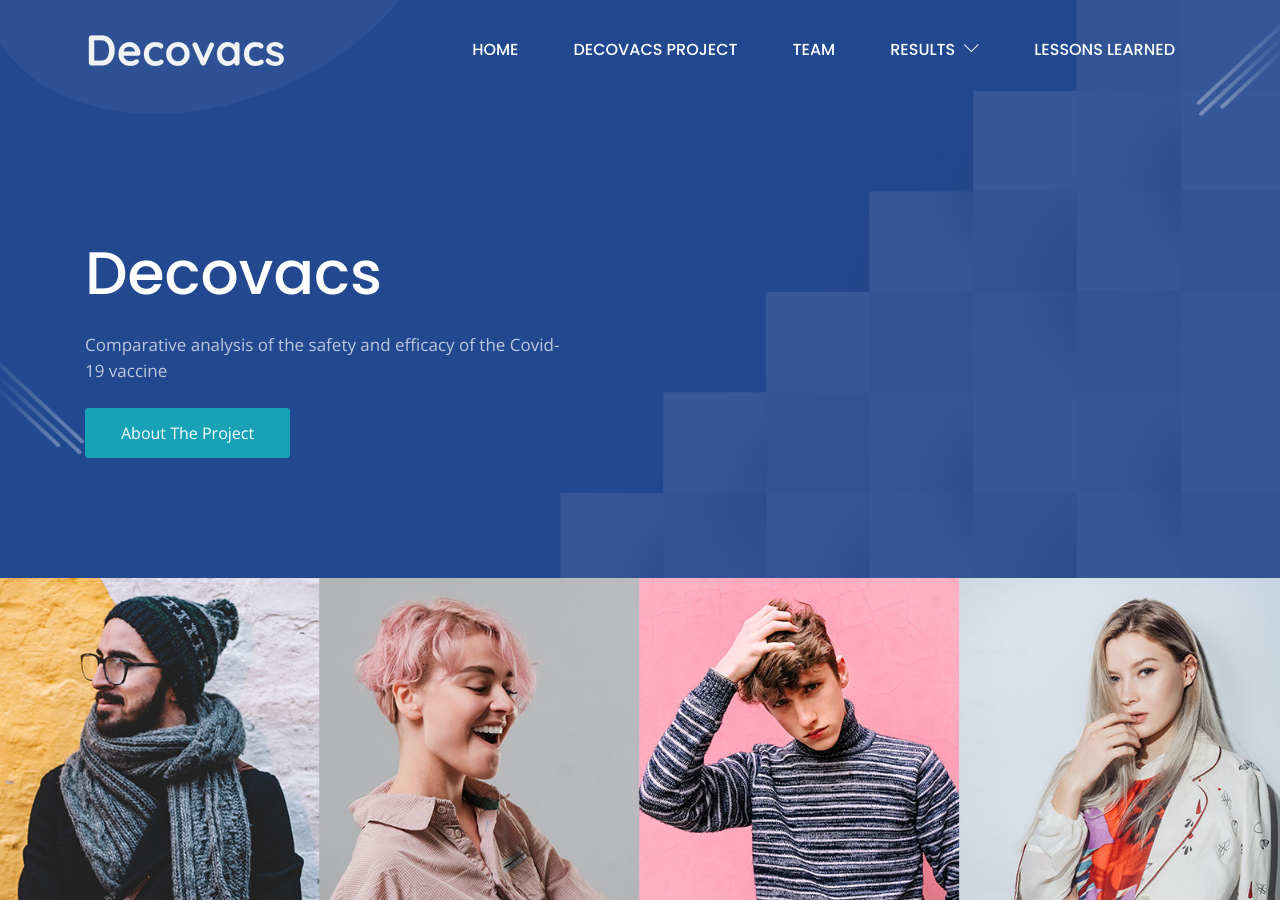
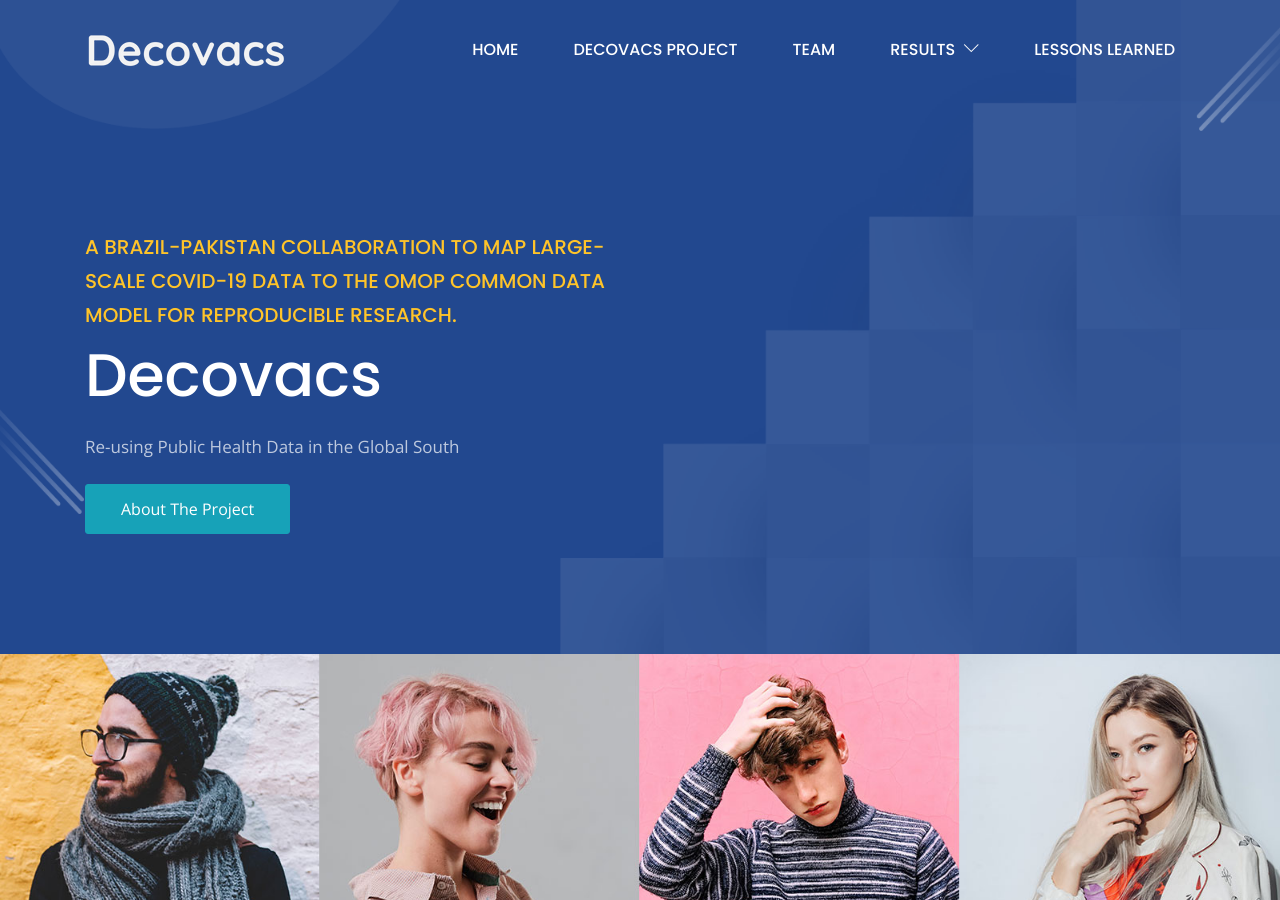
Before and after one commit to decovacs/decovacs.github.io, a Jekyll site: the page built from index.html, in a window 1280 px wide and 900 px high. Built offline with Jekyll 4.4.1, drawn with Linux system fonts in a browser that asks for light colours.

Commit message:
ajuste descrição

```diff
--- a/_config.yml
+++ b/_config.yml
@@ -6,7 +6,7 @@ phone: ""
 address: "Parque Tecnológico da Edf. Tecnocentro, R. Mundo, 121 - sala 315 - Trobogy, Salvador - BA, 41745-715"
 author: Fiocruz
 description: >- # this means to ignore newlines
-  Comparative analysis of the safety and efficacy of the Covid-19 vaccine
+  Comparative analysis of the safety and efficacy of the Covid-19 vaccine in Brazil and Pakistan.
 logo: "/assets/images/logo.png"
 logo_icon: "/assets/images/logo-b.png"
 # contact form action
--- a/_data/homepage_1.yml
+++ b/_data/homepage_1.yml
@@ -1,9 +1,9 @@
 ######################### Hero Area ##############################
 hero_area:
   background_image : "/assets/images/bg/banner-2.png"
-  subtitle: ""
+  subtitle: "A Brazil-Pakistan collaboration to map large-scale COVID-19 data to the OMOP common data model for reproducible research."
   title : "Decovacs"
-  content : "Comparative analysis of the safety and efficacy of the Covid-19 vaccine"
+  content : "Re-using Public Health Data in the Global South"
   #image : "/assets/images/banner/banner-vacinas-covid.jpg"
   button:
     enable : true
```
Also changed, not shown: _posts/2025-08-28-future-work.md (+1 -1 lines).
